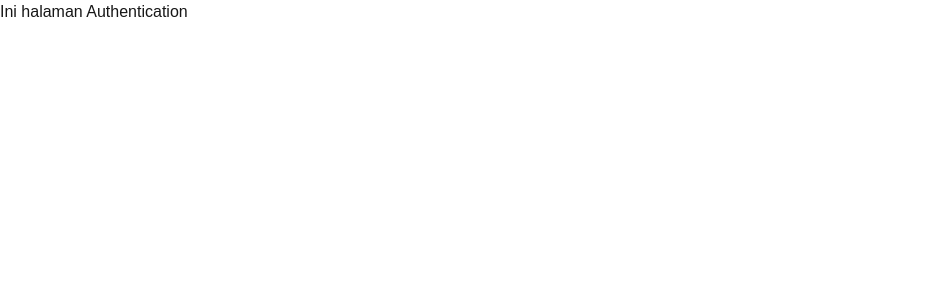
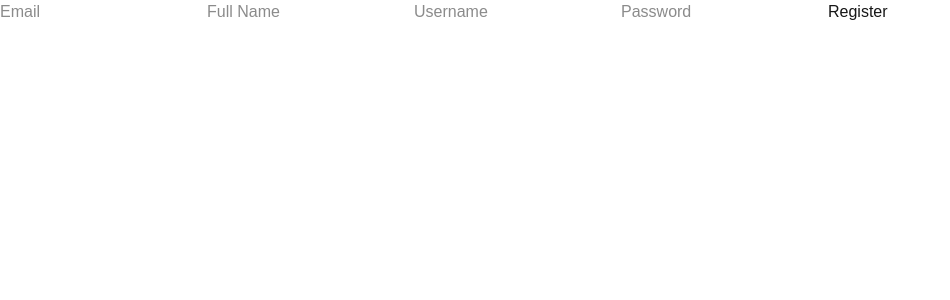
Before and after one commit to advprog-2026-B14-project/yomu-frontend, a Next.js app: page /register in a window 1280 px wide. Shown: the top 300 px of the page, without its empty margins (0-950 px from the left). Built offline with nearby package versions, Linux system fonts and the light colour scheme.

Commit message:
add register page

```diff
--- a/src/app/(auth)/register/page.tsx
+++ b/src/app/(auth)/register/page.tsx
@@ -1,7 +1,51 @@
-import { AuthenticationModule } from "@/components/modules/AuthenticationModule";
+"use client";
 
-const AuthPage = () => {
-  return <AuthenticationModule />;
-};
+import { useState } from "react";
 
-export default AuthPage;
+export default function RegisterPage() {
+  const [formData, setFormData] = useState({
+    email: "",
+    fullName: "",
+    password: "",
+    username: "",
+  });
+
+  const handleChange = (e: React.ChangeEvent<HTMLInputElement>) => {
+    setFormData({ ...formData, [e.target.name]: e.target.value });
+  };
+
+  const handleSubmit = async (e: React.FormEvent) => {
+    e.preventDefault();
+    console.log(process.env.NEXT_PUBLIC_API_URL);
+    try {
+      const response = await fetch(`${process.env.NEXT_PUBLIC_API_URL}/auth/register`, {
+        method: "POST",
+        headers: {
+          "Content-Type": "application/json",
+        },
+        body: JSON.stringify(formData),
+      });
+
+      if (response.ok) {
+        alert("Register berhasil!");
+      } else {
+        const error = await response.text();
+        alert(`Register gagal: ${error}`);
+      }
+    } catch (error) {
+      alert("Tidak bisa konek ke server!");
+    }
+  };
+
+  return (
+    <div>
+      <form onSubmit={handleSubmit}>
+        <input name="email" placeholder="Email" onChange={handleChange} />
+        <input name="fullName" placeholder="Full Name" onChange={handleChange} />
+        <input name="username" placeholder="Username" onChange={handleChange} />
+        <input name="password" type="password" placeholder="Password" onChange={handleChange} />
+        <button type="submit">Register</button>
+      </form>
+    </div>
+  );
+}
```
Also changed, not shown: 1 other file (tests, documents, lock files or other folders).
